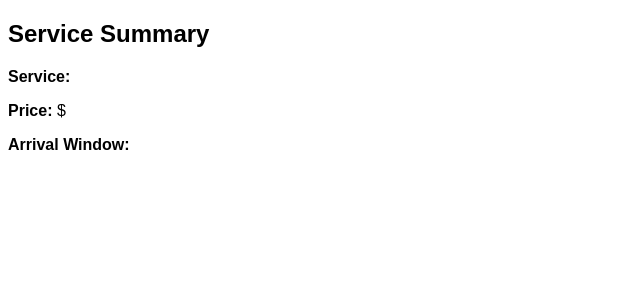
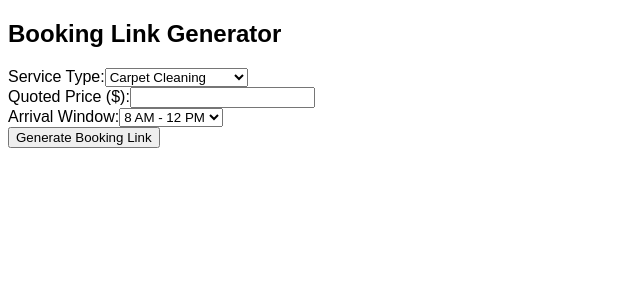
Before and after one commit to Samedaysteamer/booking-link-generator, a React (Vite) app: page / in a window 1280 px wide. Shown: the top 300 px of the page, without its empty margins (0-640 px from the left). Built offline with nearby package versions, Linux system fonts and the light colour scheme.

Commit message:
Update main.jsx

```diff
--- a/main.jsx
+++ b/main.jsx
@@ -1,10 +1,10 @@
-
 import React from 'react';
 import ReactDOM from 'react-dom/client';
-import BookingLinkGenerator from './BookingLinkGenerator';
+import App from './App';
 
-ReactDOM.createRoot(document.getElementById('root')).render(
+const root = ReactDOM.createRoot(document.getElementById('root'));
+root.render(
   <React.StrictMode>
-    <BookingLinkGenerator />
+    <App />
   </React.StrictMode>
 );
```
